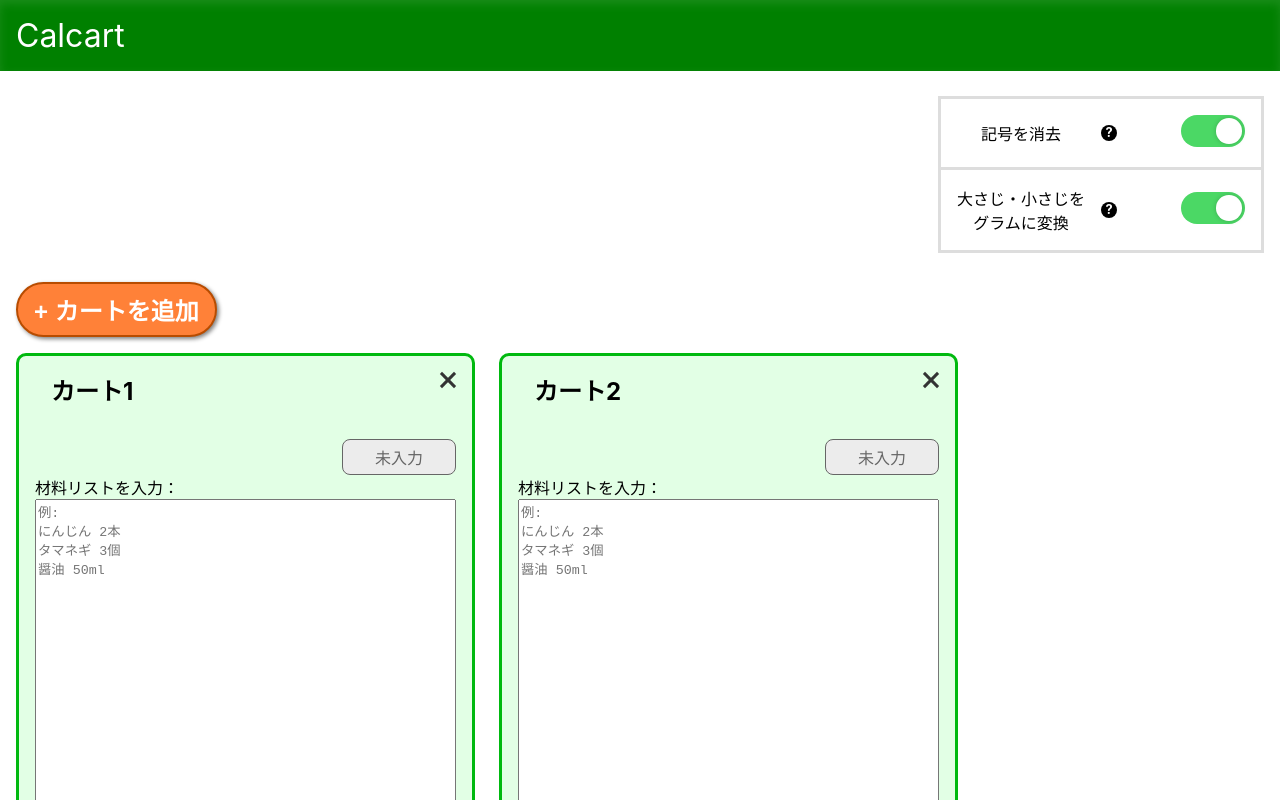
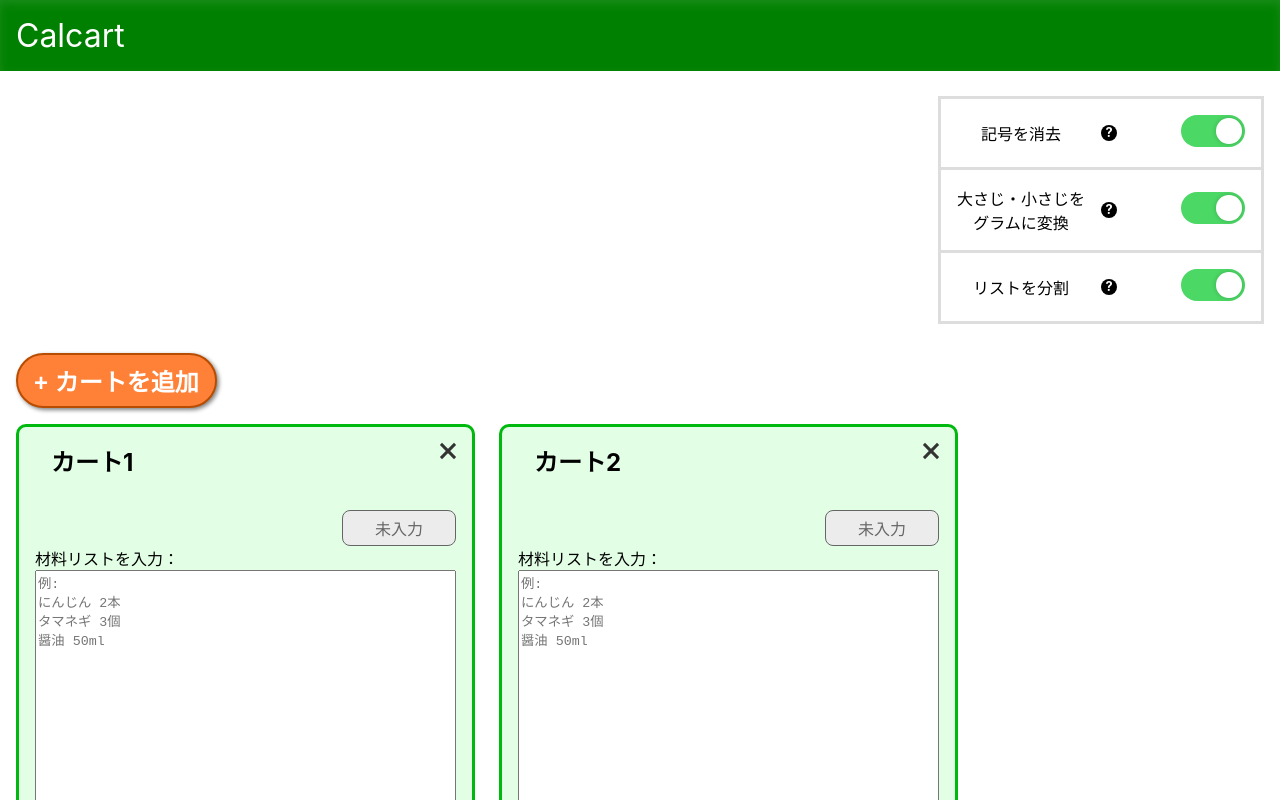
Before and after one commit to shimmen3141/calcart, a React (Create React App) app: page / in a window 1280 px wide. Shown: the top 800 px of the page. Built offline with nearby package versions, Linux system fonts and the light colour scheme.

Commit message:
update:リストの分割をトグルスイッチで制御

```diff
--- a/src/contexts/ToggleSwitchContext.js
+++ b/src/contexts/ToggleSwitchContext.js
@@ -8,6 +8,7 @@ export const ToggleSwitchProvider = ({ children }) => {
   const [toggleStates, setToggleStates] = useState({
     removeSymbols: true,
     spoonToGram: true,
+    classifyItems: true,
   });
 
   const handleSwitchChange = (id) => {
--- a/src/features/ShoppingList/ShoppingList.js
+++ b/src/features/ShoppingList/ShoppingList.js
@@ -1,12 +1,17 @@
 import React from "react";
 import aggregateItems from "./aggregateItems";
-import { CopyButton } from "../index";
+import classifyItems from "./classifyItems";
+import { CopyButton, useToggleSwitch } from "../index";
 import "./ShoppingList.css";
 
 const ShoppingList = ({ items }) => {
   console.log("ShoppingList");
 
+  const { toggleStates } = useToggleSwitch();
   const { shoppingList, shoppingListText } = aggregateItems({ items });
+  const { vegetableItemList, meatItemList, otherItemList } = classifyItems({
+    shoppingList,
+  });
 
   return (
     <div className="shoppingList">
@@ -14,13 +19,53 @@ const ShoppingList = ({ items }) => {
         買い物リスト <CopyButton text={shoppingListText} />
       </div>
       {/* <div>{shoppingListText}</div> */}
+      {toggleStates.classifyItems ? (
+        <div>
+          {/* 野菜リスト */}
+          {vegetableItemList.length > 0 && (
+            <ul className="list">
+              <h3>野菜</h3>
+              {vegetableItemList.map((item, index) => (
+                <div key={index}>
+                  <input type="checkbox" /> {item.name} {item.info}
+                </div>
+              ))}
+            </ul>
+          )}
+
+          {/* 肉リスト */}
+          {meatItemList.length > 0 && (
+            <ul className="list">
+              <h3>肉</h3>
+              {meatItemList.map((item, index) => (
+                <div key={index}>
+                  <input type="checkbox" /> {item.name} {item.info}
+                </div>
+              ))}
+            </ul>
+          )}
+
+          {/* その他リスト */}
+          {otherItemList.length > 0 && (
+            <ul className="list">
+              <h3>その他</h3>
+              {otherItemList.map((item, index) => (
+                <div key={index}>
+                  <input type="checkbox" /> {item.name} {item.info}
+                </div>
+              ))}
+            </ul>
+          )}
+        </div>
+      ) : (
         <ul className="list">
           {shoppingList.map((item, index) => (
             <div key={index}>
-            <input type="checkbox"/> {item.name}  {item.info}
+              <input type="checkbox" /> {item.name} {item.info}
             </div>
           ))}
         </ul>
+      )}
     </div>
   );
 };
--- /dev/null
+++ b/src/features/ShoppingList/classifyItems.js
@@ -0,0 +1,22 @@
+import isVegetable from "./isVegetable";
+import isMeat from "./isMeat";
+
+// リストを分類する関数
+export default function classifyItems({ shoppingList }) {
+  const vegetableItemList = [];
+  const meatItemList = [];
+  const otherItemList = [];
+
+  // 各アイテムを分類
+  shoppingList.forEach((item) => {
+    if (isVegetable(item.name)) {
+      vegetableItemList.push(item);
+    } else if (isMeat(item.name)) {
+      meatItemList.push(item);
+    } else {
+      otherItemList.push(item);
+    }
+  });
+
+  return { vegetableItemList, meatItemList, otherItemList };
+}
--- /dev/null
+++ b/src/features/ShoppingList/isMeat.js
@@ -0,0 +1,13 @@
+import { meatList } from "../index";
+
+// 文字列が meatList の単語を含むか判定する関数
+const isMeat = (input) => {
+  for (let meat of meatList) {
+    if (input.includes(meat)) {
+      return true;
+    }
+  }
+  return false;
+};
+
+export default isMeat;
--- /dev/null
+++ b/src/features/ShoppingList/isVegetable.js
@@ -0,0 +1,15 @@
+import { vegetableList } from "../index";
+
+// 文字列が vegetableList の単語を含むか判定する関数
+const isVegetable = (input) => {
+  for (let row of vegetableList) {
+    for (let veg of row) {
+      if (input.includes(veg)) {
+        return true;
+      }
+    }
+  }
+  return false;
+};
+
+export default isVegetable;
--- a/src/features/ToggleSwitchArea/ToggleSwitchArea.js
+++ b/src/features/ToggleSwitchArea/ToggleSwitchArea.js
@@ -43,6 +43,15 @@ const ToggleSwitchArea = () => {
           onChange={handleSwitchChange}
         />
       </div>
+      <div className="labeledToggleSwitch">
+        <div className="labelText">リストを分割</div>
+        <HelpButton onClick={() => handleOpenModal("spoonToGram")} />
+        <ToggleSwitch
+          id="classifyItems"
+          isChecked={toggleStates.classifyItems}
+          onChange={handleSwitchChange}
+        />
+      </div>
     </div>
   );
 };
--- a/src/features/index.js
+++ b/src/features/index.js
@@ -37,3 +37,7 @@ export { default as spoonToGram } from "../functions/spoonToGram";
 
 // hooks
 export { default as useScrollLock } from "../hooks/useScrollLock";
+
+// data
+export { default as meatList } from "../data/meatList";
+export { default as vegetableList } from "../data/vegetableList";
```
Lines whose indentation alone changed are shown as unchanged.
